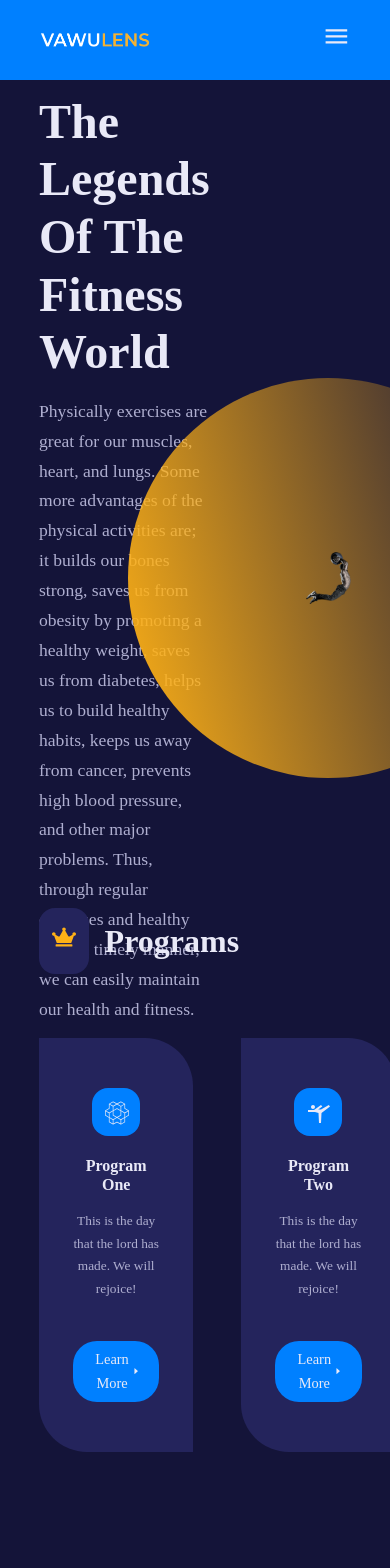
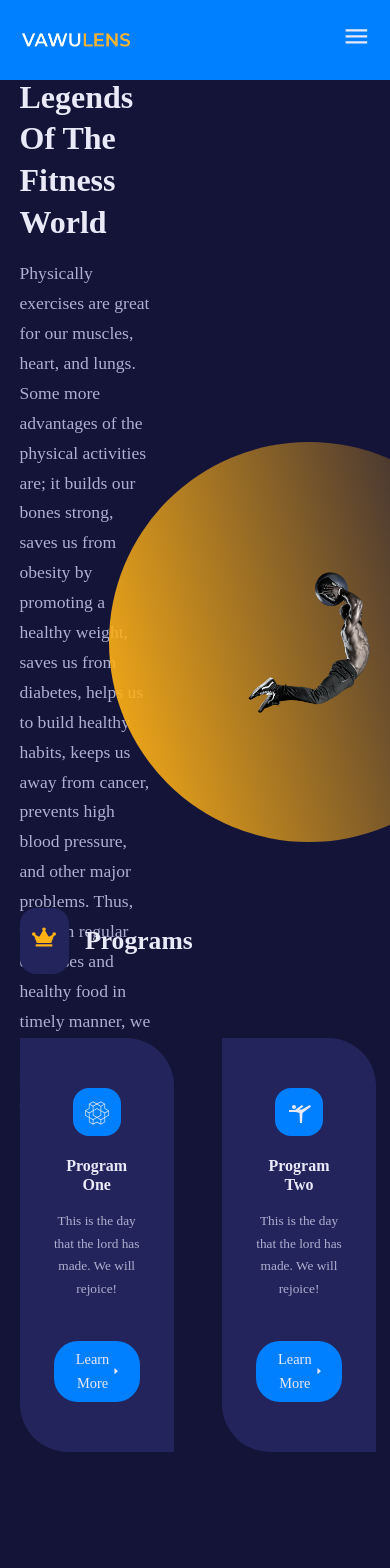
Before and after one commit to Nitesh-Muchhal2002/Fitness-website, a React (Vite) app: page / in a window 390 px wide. Shown: the top 1568 px of the page. Built offline with nearby package versions, Linux system fonts and the light colour scheme.

Commit message:
style all home page content

```diff
--- a/src/index.css
+++ b/src/index.css
@@ -136,3 +136,31 @@
     display: block;
     font-weight: 300;
 }
+
+
+/* MEDIA QUERIES (medium screens  ex:tablet)*/
+
+@media screen and (max-width:1024px){
+     .container{
+         width: var(--container-width-md);
+     }
+     h1{
+        font-size: 2rem;
+     }
+     h2{
+        font-size: 1.6rem;
+     }
+
+}
+
+
+/* MEDIA QUERIES (small screens  )*/
+@media screen and (max-width:600px){
+
+    h1{
+       font-size: 2rem;
+       line-height: 1.3;
+    }
+
+
+}
```
